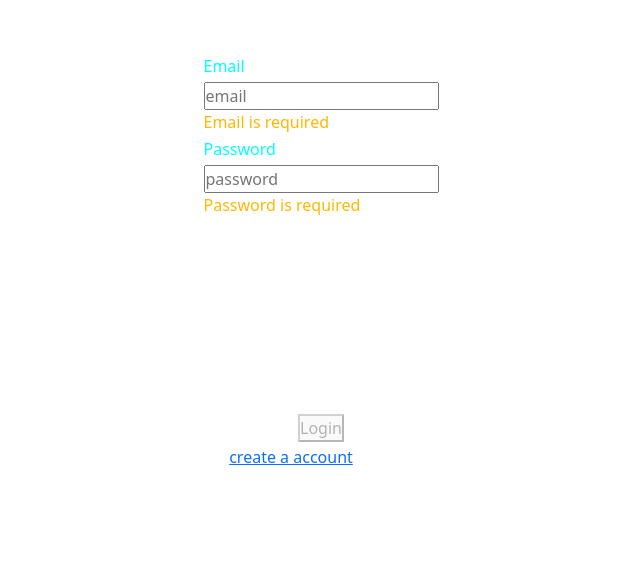
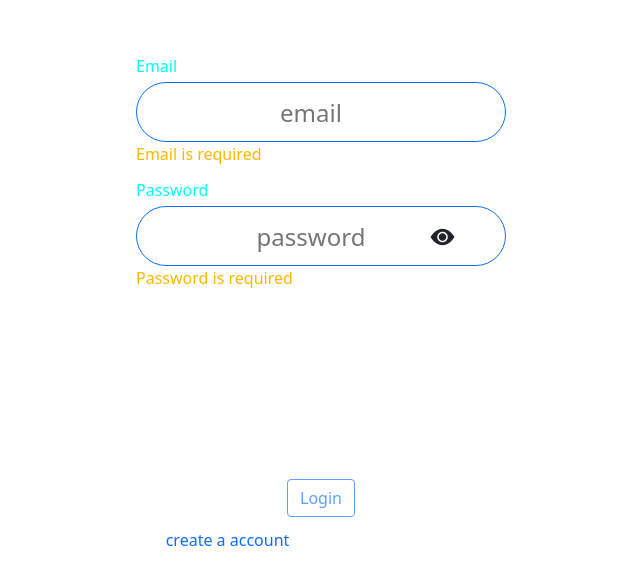
Before and after one commit to eldhopaulose/ArcLibrary, an Angular app: page /login-component in a window 1280 px wide. Shown: the part 113-698 px from the top of the page, without its empty margins (319-959 px from the left). Built offline with nearby package versions, Linux system fonts and the light colour scheme; a web font is replaced by a local one.

Commit message:
final stage

```diff
--- a/src/app/home/home.component.html
+++ b/src/app/home/home.component.html
@@ -22,7 +22,7 @@
       </button>
     </div>
     <div class="home-img">
-      <img src="../assets/home.png" alt="Home" />
+      <img src="../../assets/home.png" alt="Home" />
     </div>
   </div>
 </div>
--- a/src/app/login/login.component.html
+++ b/src/app/login/login.component.html
@@ -8,6 +8,7 @@
           class="email-input"
           formControlName="email"
           [ngClass]="{
+            'boder-color': !loginForm.controls.email.touched,
             'error-box':
               loginForm.controls.email.touched &&
               loginForm.controls.email.errors
@@ -31,18 +32,27 @@
         <p>Password</p>
         <input
           type="password"
+          [type]="hide ? 'password' : 'text'"
           formControlName="password"
           placeholder="password"
-
+          [ngClass]="{
+            'boder-color': !loginForm.controls.password.touched,
+            'error-box':
+              loginForm.controls.password.touched &&
+              loginForm.controls.password.errors
+          }"
         />
         <span *ngIf="loginForm.controls.password.errors?.required"
           >Password is required</span
         >
+        <!-- <button class="icon-btn" (click)="eye()"><i class="bi bi-eye-fill"></i></button> -->
+        <i (click)="eye()" class="bi bi-eye-fill"></i>
       </label>
     </div>
     <div class="login-button">
       <button
         type="submit"
+        class="btn btn-outline-primary"
         [disabled]="!loginForm.valid"
       >
         Login
@@ -50,11 +60,14 @@
     </div>
   </form>
   <div class="create-account">
-    <a routerLink="/signup-component" routerLinkActive="active"
+    <a
+      class="text-primary"
+      routerLink="/signup-component"
+      routerLinkActive="active"
       >create a account</a
     >
   </div>
   <!-- <div class="login-img">
-    <img src="../assets/login.svg" alt="" />
+    <img src="../../assets/login.svg" alt="login" />
   </div> -->
 </div>
--- a/src/app/login/login.component.scss
+++ b/src/app/login/login.component.scss
@@ -1,6 +1,14 @@
+
 .login-container {
+    background-image   : url("../../assets/main.jpg");
     max-width : 100%;
     max-height: 100vh;
+    // background-repeat: no-repeat;
+    // position: relative;
+
+    // margin-left: auto;
+    // margin-right: auto;
+
 
     form {
         .login-email {
@@ -17,7 +25,7 @@
                     margin: 0 0 4px 0;
 
                     input {
-                        .email-input {}
+
                     }
                 }
             }
@@ -27,22 +35,27 @@
             }
         }
 
-        .login-button{
-            position: absolute;
-            display: flex;
-            flex-wrap: wrap;
+        .login-button {
+            position       : absolute;
+            display        : flex;
+            flex-wrap      : wrap;
             justify-content: center;
-            margin: 0 0 245px 0;
+            margin         : 0 0 170px 0;
         }
     }
-    .create-account{
+
+    .create-account {
         position: absolute;
         display: flex;
         flex-wrap: wrap;
         justify-content: center;
-        margin: 0 0 218px 0;
-        right: 60px;
+        margin: 0 0 135px 0;
+        right: 187px;
+       a{
+        text-decoration: none;
+       }
     }
+
     .login-password {
         position       : absolute;
         display        : flex;
@@ -52,11 +65,23 @@
 
         label {
             p {
-                color : aqua;
-                margin: 0 0 4px 0;
+                color: aqua;
+                margin: 41px 0 4px 0;
             }
 
-            input {}
+            input {
+
+                height: 60px;
+                width: 100%;
+                font-size: 1.5em;
+                border-radius: 30px;
+                text-align: center;
+                transition: width 0.5s;
+                padding-right: 20px;
+                outline: none;
+
+            }
+
 
             span {
                 display: block;
@@ -65,6 +90,24 @@
         }
     }
 }
+.email-input {  height: 60px;
+    width: 100%;
+    font-size: 1.5em;
+    border-radius: 30px;
+    text-align: center;
+    transition: width 0.5s;
+    padding-right: 20px;
+    outline: none;}
+i{    display: flex;
+    flex-wrap: wrap;
+    justify-content: center;
+    cursor: pointer;
+    position: absolute;
+    font-size: 1.5em;
+    top: 88px;
+    left: 243px;
+    border: none;
+}
 
 
 .error-box {
@@ -72,3 +115,6 @@
     color       : red;
 
 }
+.boder-color{
+    border: 1px solid #0d6efd;
+}
--- a/src/app/login/login.component.ts
+++ b/src/app/login/login.component.ts
@@ -1,7 +1,7 @@
 import { Component, OnInit } from '@angular/core';
 import { FormBuilder, FormGroup, Validators } from '@angular/forms';
 
-import { MustMatch } from './helper/must-match.validator';
+
 
 @Component({
   selector: 'app-login',
@@ -11,6 +11,7 @@ import { MustMatch } from './helper/must-match.validator';
 export class LoginComponent implements OnInit {
   loginForm: FormGroup;
   registerForm: FormGroup;
+  hide : boolean = false;
     submitted = false;
   onSubmit() {
     console.log(this.loginForm.value)
@@ -30,4 +31,8 @@ export class LoginComponent implements OnInit {
       password: ['', [Validators.required, Validators.minLength(6)]]
     })
   }
+
+eye() {
+  this.hide = !this.hide;
 }
+}
--- a/src/index.html
+++ b/src/index.html
@@ -16,6 +16,10 @@
     <link
       href="https://fonts.googleapis.com/css2?family=Patrick+Hand&family=Zen+Dots&display=swap"
       rel="stylesheet"
+    />
+    <link
+      rel="stylesheet"
+      href="https://cdn.jsdelivr.net/npm/bootstrap-icons@1.4.1/font/bootstrap-icons.css"
     />
   </head>
   <body>
```
Also changed, not shown: src/app/login/helper/must-match.validator.ts (deleted, +0 -21 lines), src/assets/main.jpg (added), src/assets/signup.svg (added).
